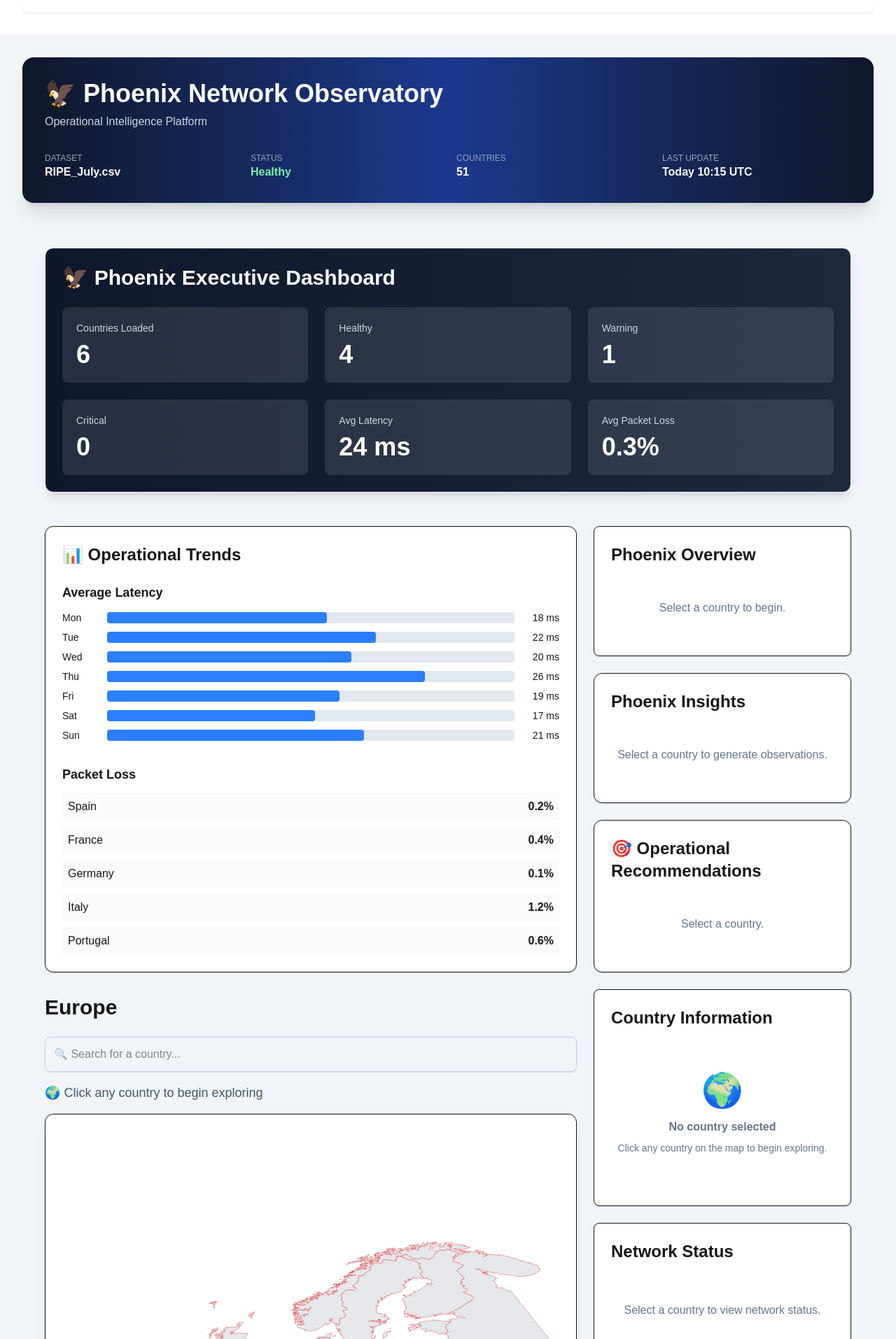
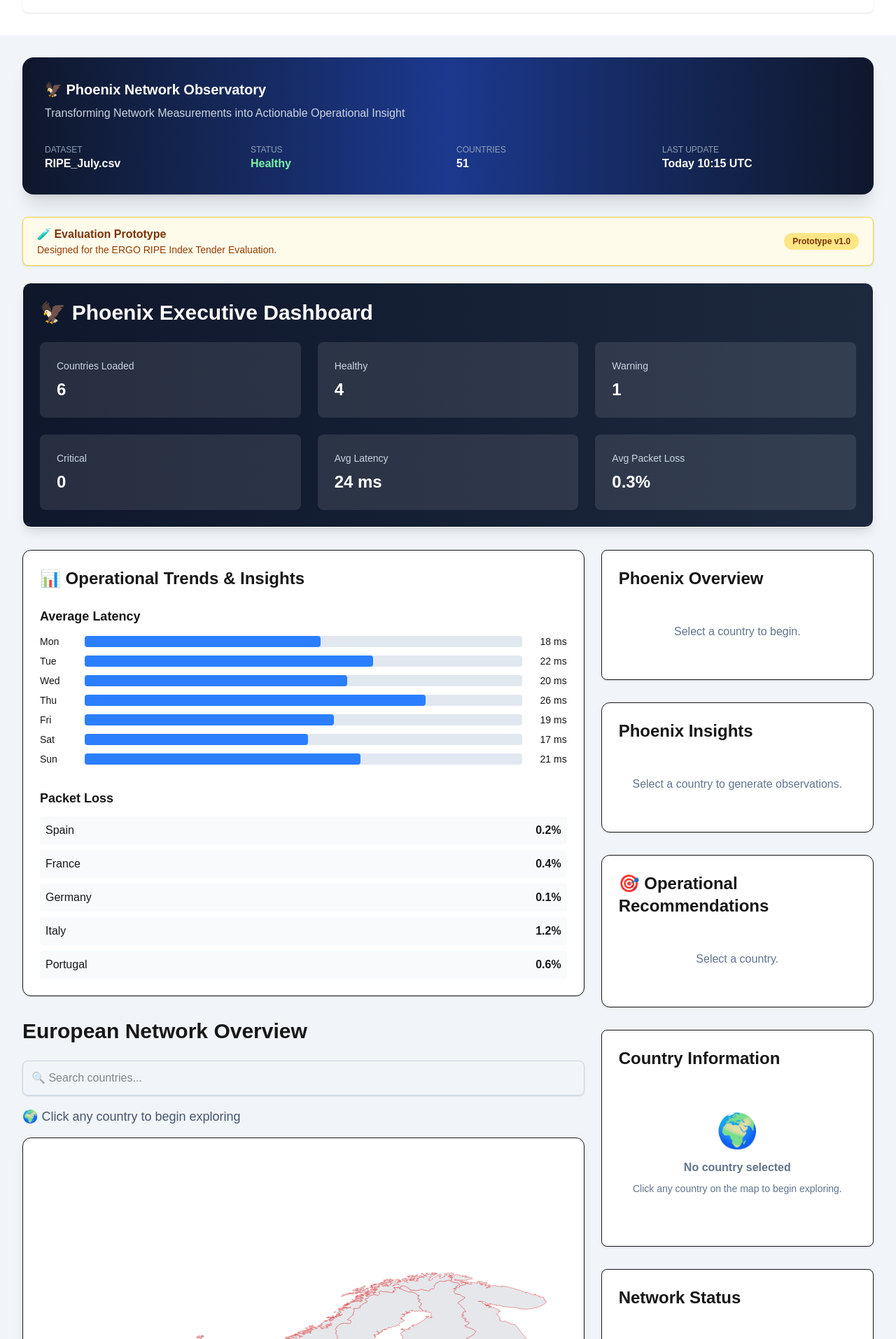
Before and after one commit to denisyonga/phoenix-observatory, a Next.js app: page / in a window 1280 px wide. Shown: the part 186-2100 px from the top of the page at 70% size. Built offline with nearby package versions, Linux system fonts and the light colour scheme.

Commit message:
Prepare Phoenix v1.0 for deployment# Your branch is up to date with 'origin/main'.

```diff
--- /dev/null
+++ b/app/components/EnvironmentBanner.tsx
@@ -0,0 +1,28 @@
+export default function EnvironmentBanner() {
+    return (
+      <div className="mb-6 rounded-lg border border-amber-300 bg-amber-50 px-5 py-3 shadow-sm">
+
+        <div className="flex items-center justify-between">
+
+          <div>
+
+            <p className="font-semibold text-amber-900">
+              🧪 Evaluation Prototype
+            </p>
+
+            <p className="text-sm text-amber-800">
+
+            Designed for the ERGO RIPE Index Tender Evaluation.
+            </p>
+
+          </div>
+
+          <span className="rounded-full bg-amber-200 px-3 py-1 text-xs font-semibold text-amber-900">
+            Prototype v1.0
+          </span>
+
+        </div>
+
+      </div>
+    );
+  }
--- a/app/components/Footer.tsx
+++ b/app/components/Footer.tsx
@@ -1,11 +1,25 @@
 export default function Footer() {
   return (
     <footer className="bg-slate-800 text-white py-6 text-center">
-        <p>Project Phoenix</p>
+
+      <p className="font-semibold">
+
+        🦅 Phoenix Network Observatory
+
+      </p>
 
       <p className="text-sm text-slate-300 mt-2">
-          RIPE Index Interactive Map Prototype
+
+        Evaluation Prototype v1.0
+
       </p>
+
+      <p className="text-xs text-slate-400 mt-2">
+
+        Developed by Denis Yonga
+
+      </p>
+
     </footer>
   );
 }
--- a/app/components/InteractiveMap.tsx
+++ b/app/components/InteractiveMap.tsx
@@ -22,6 +22,7 @@ import PhoenixExecutiveDashboard from "./PhoenixExecutiveDashboard";
 import OperationalChartsCard from "./OperationalChartsCard";
 import PriorityAlertsCard from "./PriorityAlertsCard";
 import { generatePriorityAlerts } from "../insights/generatePriorityAlerts";
+import EnvironmentBanner from "./EnvironmentBanner";
 
 type Feature = {
   properties: {
@@ -111,8 +112,13 @@ const averagePacketLoss = 0.3;
         countries={countries.length}
         updated="Today 10:15 UTC"
       />
-    <div className="grid grid-cols-3 gap-6 p-8">
-    <div className="col-span-3 mb-6">
+        <div className="mt-6 mb-6">
+
+        </div>
+
+        <EnvironmentBanner />
+
+<div className="mt-6 mb-8">
 
   <PhoenixExecutiveDashboard
     countriesLoaded={countriesLoaded}
@@ -125,20 +131,22 @@ const averagePacketLoss = 0.3;
 
 </div>
 
+<div className="grid grid-cols-3 gap-6">
+
           {/* MAP SECTION */}
-    <div className="col-span-2">
+          <div className="col-span-2 space-y-8">
 
             <div className="mb-8">
               <OperationalChartsCard />
             </div>
 
             <h2 className="mb-6 text-3xl font-bold">
-        {hovered || "Europe"}
+              {hovered || "European Network Overview"}
             </h2>
 
             <input
               type="text"
-        placeholder="🔍 Search for a country..."
+              placeholder="🔍 Search countries..."
               value={search}
               onChange={(e) => setSearch(e.target.value)}
               className="mb-4 w-full rounded-lg border border-slate-300 p-3 shadow-sm focus:border-blue-500 focus:outline-none"
@@ -220,7 +228,7 @@ const averagePacketLoss = 0.3;
 
             <div className="mt-8">
               <h2 className="mb-4 text-2xl font-bold text-slate-700">
-    Historical Insights
+              Operational Timeline
               </h2>
 
               <HistoryTimelineCard
@@ -250,7 +258,7 @@ const averagePacketLoss = 0.3;
 
           {/* Information Panel */}
 
-<div className="sticky top-6 self-start space-y-6">
+          <div className="sticky top-6 self-start space-y-8">
 
             <HealthOverviewCard
               country={selected}
@@ -279,7 +287,6 @@ const averagePacketLoss = 0.3;
             />
 
                 </div>
-
               </div>
               </div>
 
--- a/app/components/OperationalChartsCard.tsx
+++ b/app/components/OperationalChartsCard.tsx
@@ -8,7 +8,7 @@ import {
       <div className="rounded-xl border bg-white p-6 shadow">
 
         <h2 className="mb-6 text-2xl font-bold">
-          📊 Operational Trends
+          📊 Operational Trends & Insights
         </h2>
 
         {/* LATENCY */}
--- a/app/components/PhoenixExecutiveDashboard.tsx
+++ b/app/components/PhoenixExecutiveDashboard.tsx
@@ -76,7 +76,7 @@ value: string | number;
 
 return (
 
-  <div className="rounded-lg bg-white/10 p-5">
+  <div className="rounded-lg bg-white/10 p-6">
 
     <p className="text-sm text-slate-300">
 
@@ -84,7 +84,7 @@ return (
 
     </p>
 
-    <p className="mt-2 text-4xl font-bold">
+    <p className="mt-2 text-2xl font-bold">
 
       {value}
 
--- a/app/components/PhoenixHeader.tsx
+++ b/app/components/PhoenixHeader.tsx
@@ -15,7 +15,7 @@ type Props = {
 
       <div className="mb-8 rounded-2xl bg-gradient-to-r from-slate-900 via-blue-900 to-slate-900 p-8 text-white shadow-xl">
 
-        <h1 className="text-4xl font-bold">
+        <h1 className="text-xl font-bold">
 
           🦅 Phoenix Network Observatory
 
@@ -23,7 +23,7 @@ type Props = {
 
         <p className="mt-2 text-slate-300">
 
-          Operational Intelligence Platform
+        Transforming Network Measurements into Actionable Operational Insight
 
         </p>
 
--- a/app/components/PriorityAlertsCard.tsx
+++ b/app/components/PriorityAlertsCard.tsx
@@ -12,7 +12,7 @@ type Props = {
 
         <h2 className="mb-5 text-2xl font-bold">
 
-          🚨 Priority Alerts
+          🚨 Priority Operational Alerts
 
         </h2>
 
--- a/app/components/UploadInboxCard.tsx
+++ b/app/components/UploadInboxCard.tsx
@@ -11,7 +11,7 @@ export default function UploadInboxCard({
     <div className="rounded-xl border bg-white p-6 shadow">
 
       <h2 className="mb-5 text-2xl font-bold">
-        📂 Upload Inbox
+        📂 Data Inbox
       </h2>
 
       <div className="space-y-4">
--- a/app/components/ValidationSummaryCard.tsx
+++ b/app/components/ValidationSummaryCard.tsx
@@ -24,7 +24,7 @@ type Props = {
       <div className="rounded-xl border bg-white p-6 shadow">
 
         <h2 className="mb-5 text-2xl font-bold">
-          ✅ Validation Summary
+          ✅ Data Validation
         </h2>
 
         <div className="space-y-4">
```
Lines whose indentation alone changed are shown as unchanged.
